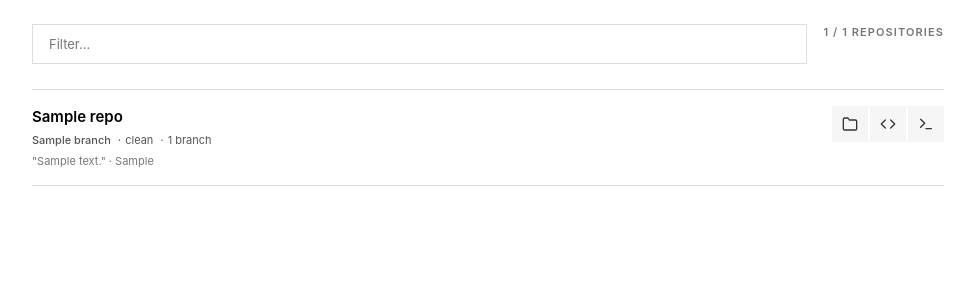
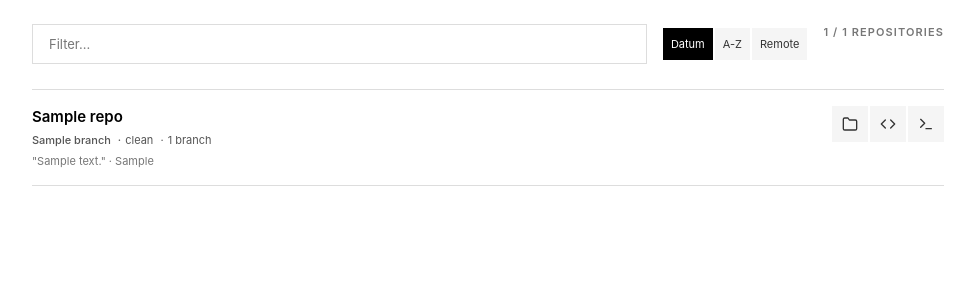
Before and after one commit to dkd-dobberkau/git-local, a FastAPI app: template src/git_local/templates/index.html in a window 1280 px wide. Shown: the part 89-389 px from the top of the page, without its empty margins (152-1126 px from the left). Run offline with FastAPI, Linux system fonts and the light colour scheme; the template is opened without the code that fills it: most values are stand-ins (such as "Sample title", 1, 10 or a date in 2020).

Commit message:
feat: Rust detection, sortable list
- Add is_rust field (checks Cargo.toml)
- Add sort buttons: Date, A-Z, Remote
- Sort by date (newest first) by default
- Sort by name alphabetically
- Sort by remote URL (groups by origin)

Co-Authored-By: Claude Opus 4.5 <noreply@anthropic.com>

```diff
--- a/src/git_local/git_scanner.py
+++ b/src/git_local/git_scanner.py
@@ -37,6 +37,7 @@ class RepoInfo:
     is_node: bool = False
     is_php: bool = False
     is_go: bool = False
+    is_rust: bool = False
 
 
 def get_relative_time(dt: datetime) -> str:
@@ -141,6 +142,9 @@ def get_repo_info(repo_path: Path) -> RepoInfo | None:
     # Check for Go project
     is_go = (repo_path / "go.mod").is_file()
 
+    # Check for Rust project
+    is_rust = (repo_path / "Cargo.toml").is_file()
+
     return RepoInfo(
         name=repo_path.name,
         path=str(repo_path),
@@ -158,6 +162,7 @@ def get_repo_info(repo_path: Path) -> RepoInfo | None:
         is_node=is_node,
         is_php=is_php,
         is_go=is_go,
+        is_rust=is_rust,
     )
 
 
--- a/src/git_local/static/style.css
+++ b/src/git_local/static/style.css
@@ -240,6 +240,11 @@ body {
   color: var(--color-fg-muted);
 }
 
+.badge-rust {
+  border-color: var(--color-fg);
+  color: var(--color-fg);
+}
+
 /* --------------------------------------------------------------------------
    Filter Bar
    -------------------------------------------------------------------------- */
@@ -269,6 +274,33 @@ body {
 
 .filter-input::placeholder {
   color: var(--color-fg-faint);
+}
+
+.sort-buttons {
+  display: flex;
+  gap: 2px;
+}
+
+.sort-btn {
+  padding: 0 var(--space-sm);
+  height: 32px;
+  font-family: inherit;
+  font-size: var(--font-size-xs);
+  color: var(--color-fg-muted);
+  background: var(--color-bg-muted);
+  border: none;
+  cursor: pointer;
+  transition: all var(--transition);
+}
+
+.sort-btn:hover {
+  background: var(--color-border);
+  color: var(--color-fg);
+}
+
+.sort-btn.active {
+  background: var(--color-fg);
+  color: var(--color-bg);
 }
 
 .repo-item-meta {
--- a/src/git_local/templates/components/repo_list.html
+++ b/src/git_local/templates/components/repo_list.html
@@ -1,8 +1,8 @@
 <div class="repo-list">
   {% for repo in repos %}
-  <div class="repo-item">
+  <div class="repo-item" data-name="{{ repo.name|lower }}" data-date="{{ repo.last_commit_date.timestamp() }}" data-remote="{{ repo.remote_url or '' }}">
     <div class="repo-item-content">
-      <div class="repo-item-name">{{ repo.name }}{% if repo.is_ddev %}<span class="badge badge-ddev">DDEV</span>{% endif %}{% if repo.is_docker and not repo.is_ddev %}<span class="badge badge-docker">Docker</span>{% endif %}{% if repo.is_python %}<span class="badge badge-python">Python</span>{% endif %}{% if repo.is_node %}<span class="badge badge-node">Node</span>{% endif %}{% if repo.is_php %}<span class="badge badge-php">PHP</span>{% endif %}{% if repo.is_go %}<span class="badge badge-go">Go</span>{% endif %}</div>
+      <div class="repo-item-name">{{ repo.name }}{% if repo.is_ddev %}<span class="badge badge-ddev">DDEV</span>{% endif %}{% if repo.is_docker and not repo.is_ddev %}<span class="badge badge-docker">Docker</span>{% endif %}{% if repo.is_python %}<span class="badge badge-python">Python</span>{% endif %}{% if repo.is_node %}<span class="badge badge-node">Node</span>{% endif %}{% if repo.is_php %}<span class="badge badge-php">PHP</span>{% endif %}{% if repo.is_go %}<span class="badge badge-go">Go</span>{% endif %}{% if repo.is_rust %}<span class="badge badge-rust">Rust</span>{% endif %}</div>
       <div class="repo-item-meta">
         <span class="repo-item-branch">{{ repo.branch }}</span>
         <span class="repo-item-status {% if repo.is_dirty %}dirty{% endif %}">
--- a/src/git_local/templates/index.html
+++ b/src/git_local/templates/index.html
@@ -28,6 +28,11 @@
       placeholder="Filter..."
       oninput="filterRepos(this.value)"
     >
+    <div class="sort-buttons">
+      <button class="sort-btn active" onclick="sortRepos('date')" title="Nach Datum">Datum</button>
+      <button class="sort-btn" onclick="sortRepos('name')" title="Alphabetisch">A-Z</button>
+      <button class="sort-btn" onclick="sortRepos('remote')" title="Nach Remote">Remote</button>
+    </div>
     <span class="repo-count"><span id="visible-count">{{ repo_count }}</span> / {{ repo_count }} Repositories</span>
   </div>
 
@@ -60,5 +65,28 @@ function filterRepos(query) {
 
   document.getElementById('visible-count').textContent = visible;
 }
+
+function sortRepos(by) {
+  const list = document.querySelector('.repo-list');
+  const items = Array.from(list.querySelectorAll('.repo-item'));
+
+  // Update active button
+  document.querySelectorAll('.sort-btn').forEach(btn => btn.classList.remove('active'));
+  event.target.classList.add('active');
+
+  items.sort((a, b) => {
+    if (by === 'name') {
+      return a.dataset.name.localeCompare(b.dataset.name);
+    } else if (by === 'date') {
+      return parseFloat(b.dataset.date) - parseFloat(a.dataset.date);
+    } else if (by === 'remote') {
+      const remoteA = a.dataset.remote || 'zzz';
+      const remoteB = b.dataset.remote || 'zzz';
+      return remoteA.localeCompare(remoteB);
+    }
+  });
+
+  items.forEach(item => list.appendChild(item));
+}
 </script>
 {% endblock %}
```
